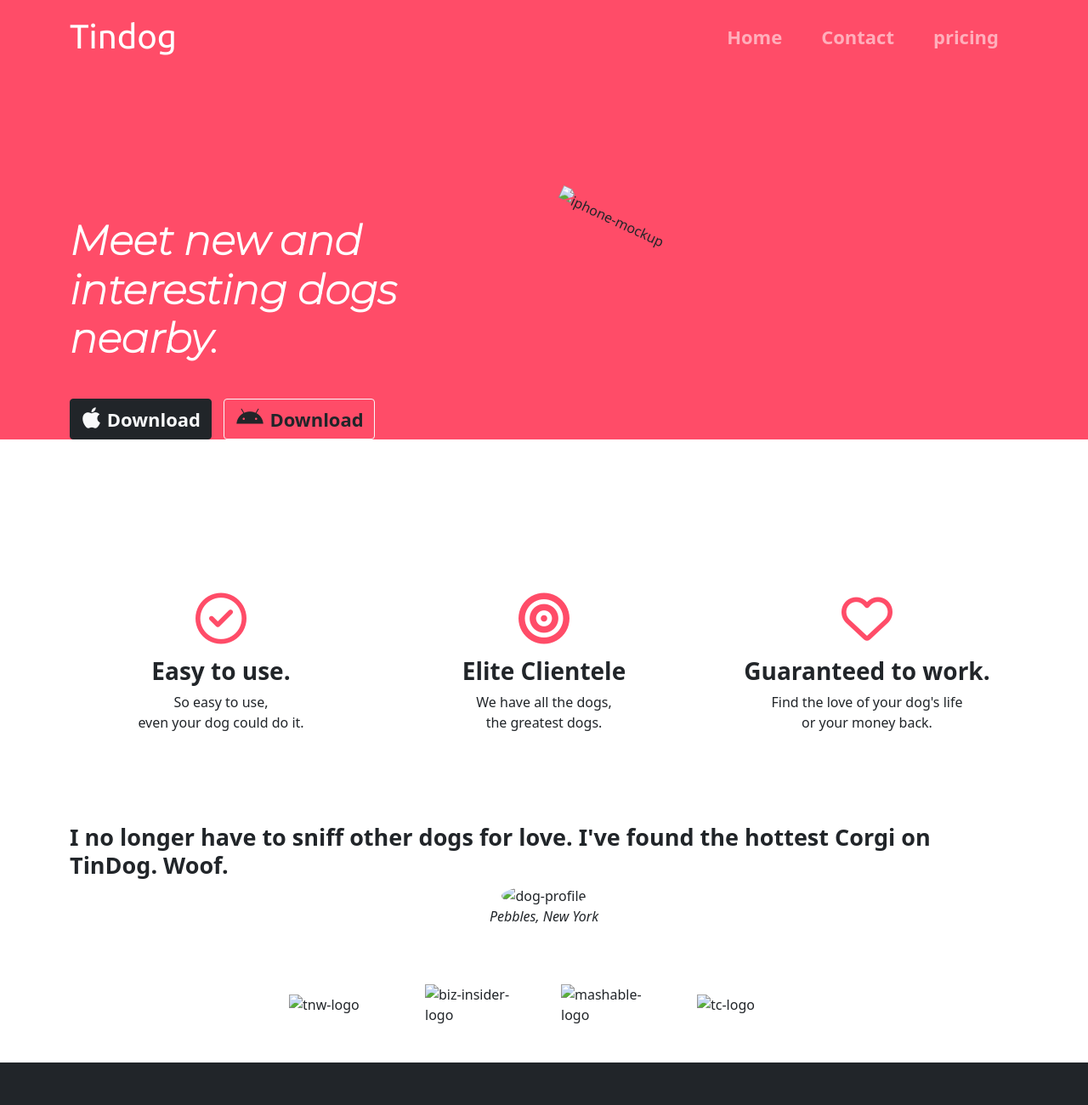
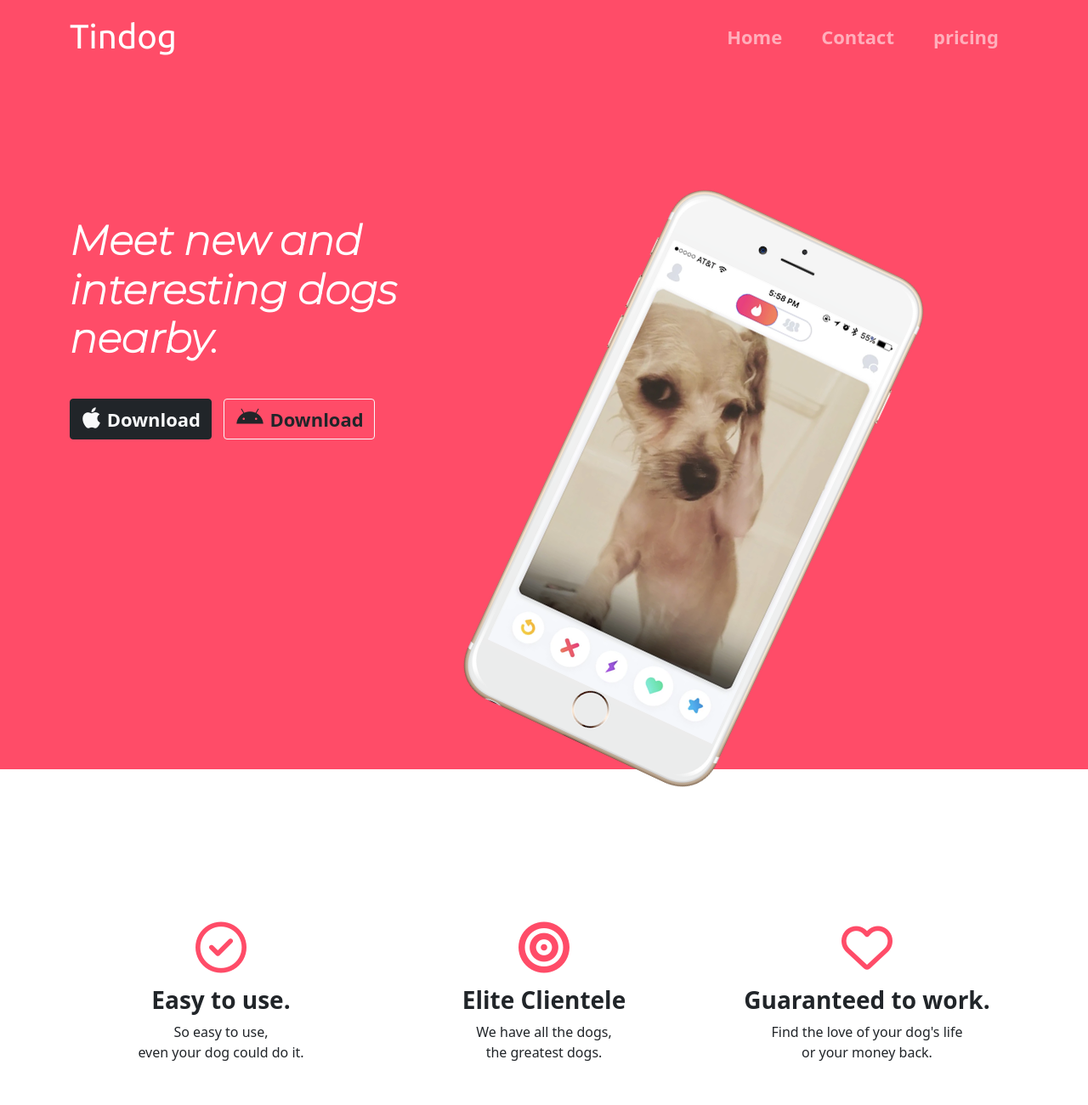
Before and after one commit to Lampsi01/TinDog, a plain HTML site: page index.html in a window 1280 px wide. Shown: the top 1300 px of the page at 85% size. Drawn offline with nearby package versions, Linux system fonts and the light colour scheme.

Commit message:
Update index.html

```diff
--- a/index.html
+++ b/index.html
@@ -46,7 +46,7 @@
         <button type="button" class="btn btn-outline-light text-dark"><i class="fa-brands fa-android text-dark "></i> Download</button>
       </div>
       <div class="col-lg-6">
-        <img src="images/iphone6.png" alt="iphone-mockup" class="imageP">
+        <img src="iphone6.png" alt="iphone-mockup" class="imageP">
       </div>
     </div>
     </div>
@@ -84,7 +84,7 @@
   <section class= "container" id="testimonials">
  <div class="flex-con">
     <h2 >I no longer have to sniff other dogs for love. I've found the hottest Corgi on TinDog. Woof.</h2>
-    <img src="images/dog-img.jpg" alt="dog-profile">
+    <img src="dog-img.jpg" alt="dog-profile">
     <em>Pebbles, New York</em>
 
     <!-- <h2 class="testimonial-text">My dog used to be so lonely, but with TinDog's help, they've found the love of their life. I think.</h2>
@@ -102,13 +102,13 @@
 
 
 
-            <img src="images/tnw.png" alt="tnw-logo"  >
+            <img src="tnw.png" alt="tnw-logo"  >
 
-            <img src="images/bizinsider.png" alt="biz-insider-logo"  >
+            <img src="bizinsider.png" alt="biz-insider-logo"  >
 
-            <img src="images/mashable.png" alt="mashable-logo"  >
+            <img src="mashable.png" alt="mashable-logo"  >
 
-            <img src="images/techcrunch.png" alt="tc-logo"  >
+            <img src="techcrunch.png" alt="tc-logo"  >
       </div>
 
   </section>
```
